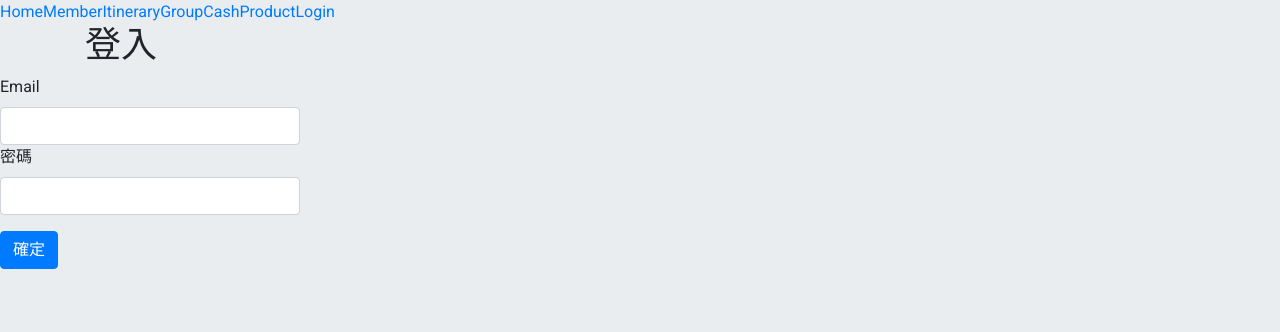
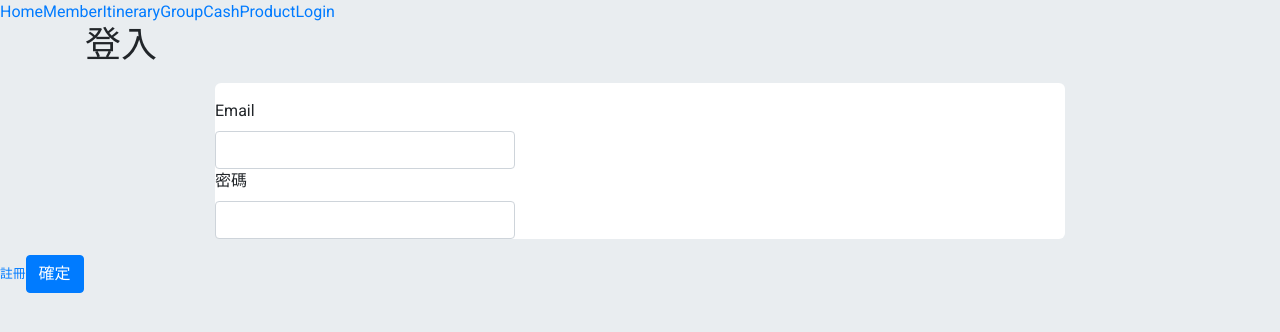
Before and after one commit to wenchiyeh/TripPlanner-Public, a React (Create React App) app: page /login in a window 1280 px wide. Shown: the top 332 px of the page. Built offline with nearby package versions, Linux system fonts and the light colour scheme.

Commit message:
會員新增scss

```diff
--- a/src/components/member/FunctionBar.js
+++ b/src/components/member/FunctionBar.js
@@ -24,7 +24,9 @@ function FunctionBar() {
         <Route path="/myNotice">
           <Notice />
         </Route>
-
+        <Route path="/member/edit/:id?">
+          <MemberEdit />
+        </Route>
         <Switch></Switch>
       </>
     </Router>
--- a/src/components/member/MemberList.js
+++ b/src/components/member/MemberList.js
@@ -1,7 +1,8 @@
 import React from 'react'
-import { Link } from 'react-router-dom'
-
+//import { BrowserRouter as Router, Route, Link, Switch } from 'react-router-dom'
+import { useHistory } from 'react-router-dom'
 function MemberList() {
+  let history = useHistory()
   const Person = ({ img, name }) => {
     const url = `http://randomuser.me/api/portraits/thumb/men/${img}.jpg`
     return (
@@ -9,8 +10,12 @@ function MemberList() {
         <h3>一般會員</h3>
         <img src={url} />
         <h4> {name}</h4>
-        <button>
-          <Link to="/member/edit/:id?">修改資料</Link>
+        <button
+          onClick={() => {
+            history.push('/myAccount')
+          }}
+        >
+          修改資料
         </button>
       </div>
     )
--- a/src/pages/Login.js
+++ b/src/pages/Login.js
@@ -1,5 +1,8 @@
 //登入
 import React, { useState, useEffect } from 'react'
+import { BrowserRouter as Router, Route, Link, Switch } from 'react-router-dom'
+
+import Register from '.././pages/Register'
 //import { useParams, useHistory } from 'react-router-dom'
 
 function Login(props) {
@@ -51,6 +54,12 @@ function Login(props) {
           密碼為必填欄位
         </div>
       </div>
+      <small>
+        <Link to="/register">註冊</Link>
+        <Route path="/register">
+          <Register />
+        </Route>
+      </small>
       <button
         className="btn btn-primary "
         onClick={() => {
--- a/src/pages/Member.js
+++ b/src/pages/Member.js
@@ -1,12 +1,10 @@
 import React from 'react'
-
 import Header from '../components/main/Header'
 import Footer from '../components/main/Footer'
 import StarRating from '../components/member/StarRating'
 import MemberList from '../components/member/MemberList'
 import CalendarApp from '../components/member/CalendarApp'
 import FunctionBar from '../components/member/FunctionBar'
-//
 function Member() {
   return (
     <>
--- a/src/pages/MemberEdit.js
+++ b/src/pages/MemberEdit.js
@@ -162,7 +162,7 @@ function MemberEdit(props) {
 
   const display = (
     <>
-      <div className="form-group">
+      <div className="form-group memberedit">
         <label htmlFor="nameInput">姓名</label>
         {/* is-invalid為不合法時的樣式，is-valid是合法欄位的樣式 */}
         <input
@@ -223,7 +223,7 @@ function MemberEdit(props) {
             setPassword(e.target.value)
           }}
         />
-      </div>
+
         <button
           className="btn btn-primary"
           onClick={() => {
@@ -260,12 +260,15 @@ function MemberEdit(props) {
         >
           {props.type === 'new' ? '新增' : '更新'}
         </button>
+      </div>
     </>
   )
 
   return (
     <>
-      <h1>會員管理 - {props.type === 'new' ? '新增' : '編輯'}</h1>
+      <h1 className="memberedit">
+        會員管理 - {props.type === 'new' ? '新增' : '編輯'}
+      </h1>
       {isLoading ? spinner : display}
     </>
   )
--- a/src/style/main.scss
+++ b/src/style/main.scss
@@ -239,3 +239,12 @@ body {
 .section {
   margin-right: 1rem;
 }
+
+//會員編輯
+.form-group{
+    background: #ffffff;
+    max-width: 850px;
+    padding-top: 1rem;
+    margin: 1rem auto;
+    border-radius: 6px;
+}
```
Also changed, not shown: src/components/member/MemberInput.js (+15 -24 lines). Lines whose indentation alone changed are shown as unchanged.
